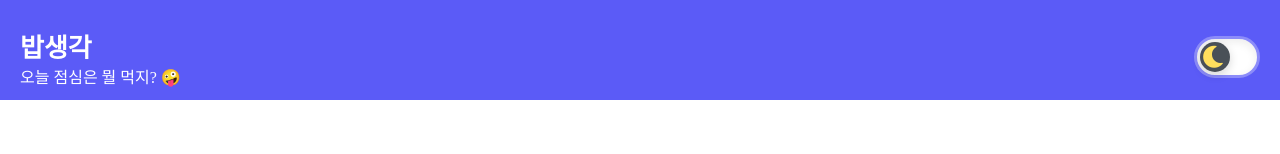
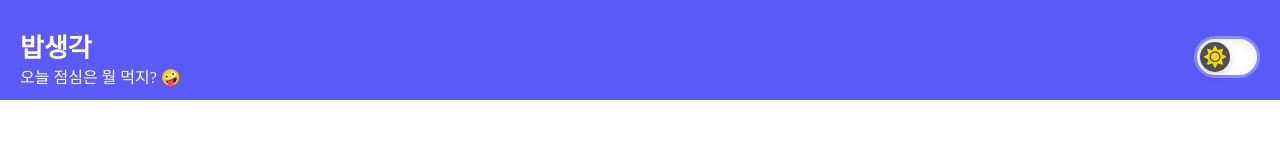
Before and after one commit to doowankim/findBistro, a React (Create React App) app: page / in a window 1280 px wide. Shown: the top 154 px of the page. Built offline with nearby package versions, Linux system fonts and the light colour scheme.

Commit message:
[수정]: Switch icon 추가 및 적용

```diff
--- a/src/components/ThemeSwitch/index.tsx
+++ b/src/components/ThemeSwitch/index.tsx
@@ -11,7 +11,11 @@ const ThemeSwitch = (props: switchProps) => {
     <Styled.SwitchContainer>
       <Styled.SwitchBackground bg={props.status ? true : false} onClick={props.onClick}>
         <Styled.SwitchItem bg={props.status ? true : false}>
-          <Styled.Icon className="fas fa-moon" />
+          {props.status ? (
+            <Styled.MoonIcon className="fas fa-moon" />
+          ) : (
+            <Styled.SunIcon className="fas fa-sun" />
+          )}
         </Styled.SwitchItem>
       </Styled.SwitchBackground>
     </Styled.SwitchContainer>
--- a/src/components/ThemeSwitch/styles.tsx
+++ b/src/components/ThemeSwitch/styles.tsx
@@ -27,7 +27,7 @@ export const SwitchBackground = styled.div<backgroundProps>`
   ${props => {
     if (props.bg)
       return css`
-        background: #424040;
+        background: #898585;
         transition: 0.25s;
       `;
   }}
@@ -47,15 +47,22 @@ export const SwitchItem = styled.div<backgroundProps>`
   ${props => {
     if (props.bg)
       return css`
-        background: ${color.Colors.line};
+        /* background: #00a9ff; */
         left: 27px;
       `;
   }}
 `;
 
-export const Icon = styled.i<backgroundProps>`
+export const MoonIcon = styled.i`
   font-size: 22px;
   line-height: 30px;
   margin-left: 2px;
   color: ${color.Colors.yellow};
 `;
+
+export const SunIcon = styled.i`
+  font-size: 22px;
+  line-height: 30px;
+  margin-left: 4px;
+  color: #ffd800;
+`;
```
Also changed, not shown: 1 other file (tests, documents, lock files or other folders).
